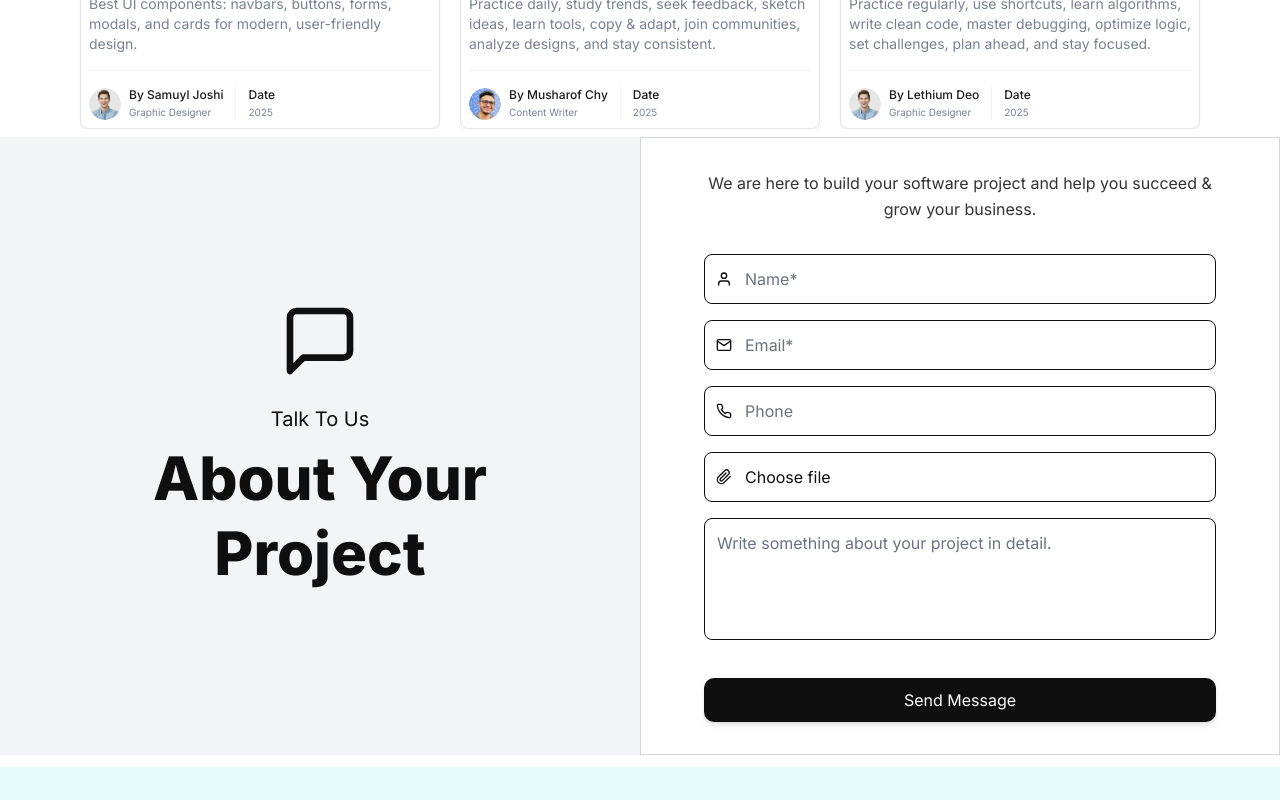
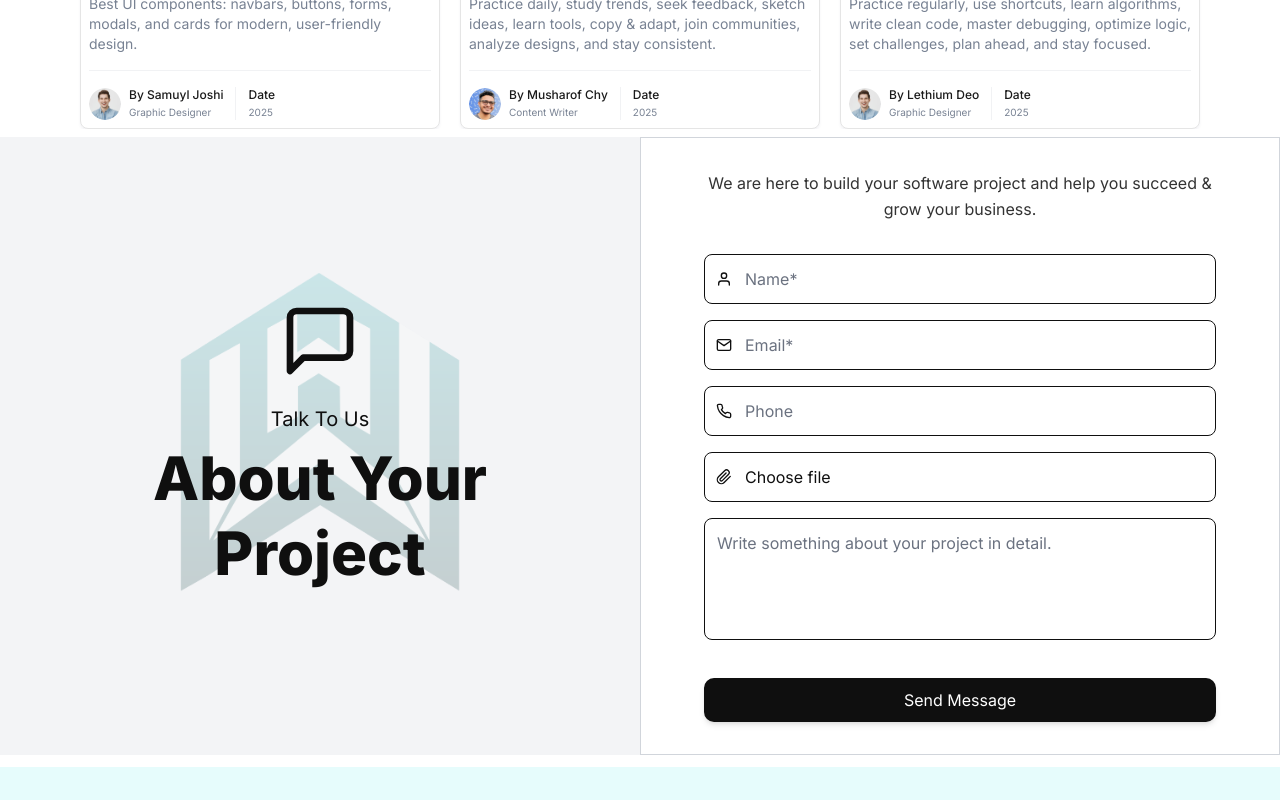
Before and after one commit to TEERTH-KOLHI/wortholic-updated, a Next.js app: page / in a window 1280 px wide. Shown: the part 8900-9700 px from the top of the page. Built offline with nearby package versions, Linux system fonts and the light colour scheme.

Commit message:
contact section updated

```diff
--- a/src/components/ContactForm/ContactForm.tsx
+++ b/src/components/ContactForm/ContactForm.tsx
@@ -58,7 +58,21 @@ const ContactForm = () => {
     <>
       <div id="contact-form" className="mb-3 flex h-auto flex-col md:flex-row">
         {/* Left Banner Section */}
-        <div className="relative flex w-full items-center justify-center bg-gray-100 p-8 md:flex md:w-1/2 dark:bg-gray-800">
+        <div className="relative flex w-full items-center justify-center bg-gray-100 p-8 md:flex md:w-1/2 dark:bg-gray-800 overflow-hidden">
+          {/* Background Logo */}
+          <div
+            className="absolute bg-contain bg-no-repeat opacity-20"
+            style={{
+              backgroundImage: "url('/images/logo/Wortholic.png')",
+              width: "660px",
+              height: "550px",
+              top: "70px",
+              left: "50%",
+              transform: "translateX(-50%)",
+              zIndex: 0,
+            }}
+          ></div>
+
           {/* Content */}
           <div className="relative z-10 flex flex-col items-center text-center">
             <FiMessageSquare className="mb-6 h-16 w-16 text-black md:h-20 md:w-20 dark:text-white" />
```
